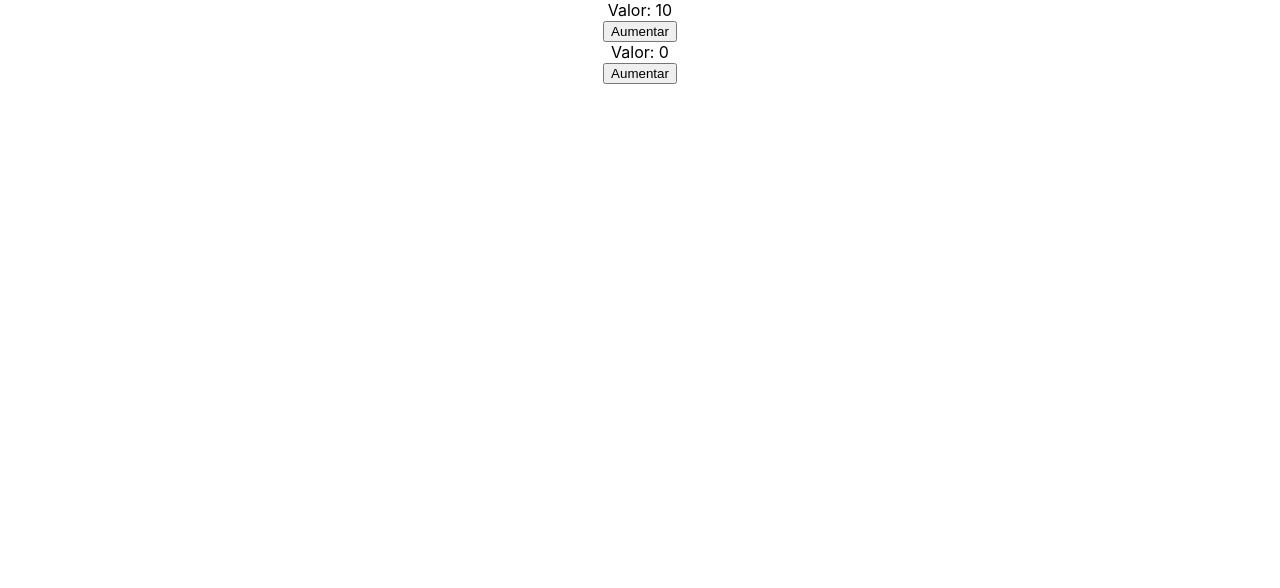
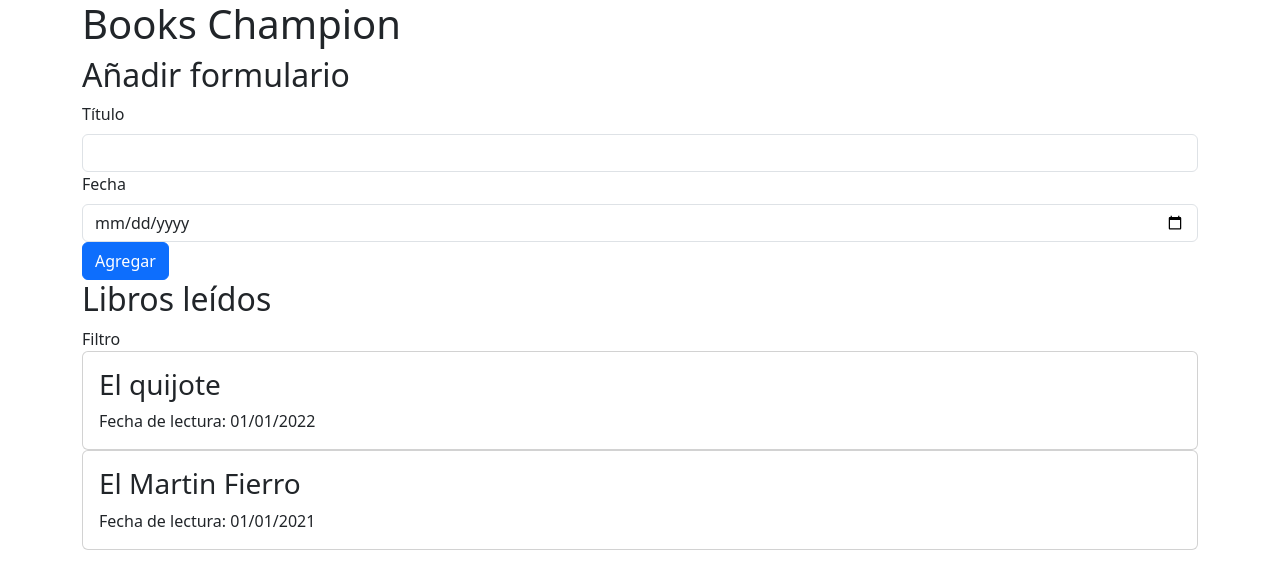
Before and after one commit to p4bl1t0/books_champions_2C_TN_2023, a React (Create React App) app: page / in a window 1280 px wide. Shown: the top 588 px of the page. Built offline with nearby package versions, Linux system fonts and the light colour scheme.

Commit message:
agregar libros (manejo de estado)

```diff
--- a/package.json
+++ b/package.json
@@ -6,7 +6,9 @@
     "@testing-library/jest-dom": "^5.17.0",
     "@testing-library/react": "^13.4.0",
     "@testing-library/user-event": "^13.5.0",
+    "bootstrap": "^5.3.1",
     "react": "^18.2.0",
+    "react-bootstrap": "^2.8.0",
     "react-dom": "^18.2.0",
     "react-scripts": "5.0.1",
     "web-vitals": "^2.1.4"
--- a/src/App.css
+++ b/src/App.css
@@ -1,5 +1,5 @@
 .App {
-  text-align: center;
+  /* text-align: center; */
 }
 
 .App-logo {
--- a/src/App.js
+++ b/src/App.js
@@ -1,23 +1,24 @@
-import logo from './logo.svg';
+
+import { useState } from 'react';
+import 'bootstrap/dist/css/bootstrap.min.css';
 import './App.css';
-import OurComponent from './components/OurComponent';
-import ShowFullName from './components/ShowFullName';
-import Contador from './components/Contador';
+import BookForm from './components/BookForm';
+import BookList from './components/BookList/BookList';
+const initialBooks = [
+    { title: 'El quijote', dateRead: '2022-01-01' },
+    { title: 'El Martin Fierro', dateRead: '2021-01-01' }
+];
 function App (argumentos) {
-  /*
-    cuerpo de funcion: la logica del componente
-  */
-  // retorno JSX (bastante parecido a HTML): representacion - declarativa - de la UI
-  /* return (
-    createElement('div', argumentos, [
-      createElement('header', argumentos, [ ... ])
-    ])
-  ) */
-  console.log('cuerpo del App');
+  const [ books, setBooks ] = useState(initialBooks);
+  const onBookSubmitHandler = (book) => {
+    console.log(book);
+    setBooks((books) => [...books, book]);
+  }
   return (
-    <div className="App">
-      <Contador valorInicial={10} />
-      <Contador valorInicial={0} />
+    <div className="container">
+      <h1>Books Champion</h1>
+      <BookForm onFormSubmit={onBookSubmitHandler} />
+      <BookList books={books} />
     </div>
   );
 }
--- /dev/null
+++ b/src/components/BookForm.js
@@ -0,0 +1,49 @@
+import { useState } from "react"
+
+export default function BookForm ({ onFormSubmit }) {
+    const [ title, setTitle ] = useState('');
+    const [ date, setDate ] = useState('');
+    const onTitleChangeHandler = (event) => { // event = Evento del DOM
+        setTitle(event.target.value);
+    };
+    const onDateChangeHandler = (event) => { // event = Evento del DOM
+        setDate(event.target.value);
+    };
+    const onAddClickHandler = () => {
+        let book = { title: title, dateRead: date };
+        // addFun((books) => [...books, book]);
+        onFormSubmit(book);
+        setTitle('');
+        setDate('');
+    }
+    return (
+        <form>
+            <div>
+                <h2>Añadir formulario</h2>
+                <div>
+                    <label htmlFor="title" className="form-label">Título</label>
+                    <input
+                        id="title"
+                        type="text"
+                        className="form-control"
+                        value={title}
+                        onChange={onTitleChangeHandler}
+                    />
+                </div>
+                <div>
+                    <label htmlFor="dateRead" className="form-label">Fecha</label>
+                    <input
+                        id="dateRead"
+                        type="date"
+                        className="form-control"
+                        value={date}
+                        onChange={onDateChangeHandler}
+                    />
+                </div>
+                <button type="button" onClick={onAddClickHandler} className="btn btn-primary">
+                    Agregar
+                </button>
+            </div>
+        </form>
+    )
+}
--- /dev/null
+++ b/src/components/BookList/BookItem.js
@@ -0,0 +1,13 @@
+import { formatDate } from "../../utils/dateUtils";
+
+export default function BookItem ({ book }) {
+    return (
+        <div className="card">
+            <div className="card-body">
+            <h3 className="card-title">{ book.title }</h3>
+            <div>Fecha de lectura: { formatDate(book.dateRead) }</div>
+            </div>
+        </div>
+
+    )
+}
--- /dev/null
+++ b/src/components/BookList/BookList.js
@@ -0,0 +1,14 @@
+import BookItem from "./BookItem";
+import BooksFilter from "./BooksFilter";
+
+export default function BookList ({ books }) {
+    return (
+        <div>
+            <h2>Libros leídos</h2>
+            <BooksFilter />
+            { books.map((item, index) => (
+                <BookItem key={index} book={item} />
+            ))}
+        </div>
+    )
+}
--- /dev/null
+++ b/src/components/BookList/BooksFilter.js
@@ -0,0 +1,3 @@
+export default function BooksFilter () {
+    return (<div>Filtro</div>)
+}
--- /dev/null
+++ b/src/utils/dateUtils.js
@@ -0,0 +1,3 @@
+export function formatDate (dateString) {
+    return new Date(dateString).toLocaleDateString('es-AR', { day: '2-digit', month: '2-digit', year: 'numeric' });
+}
```
Also changed, not shown: 1 other file (tests, documents, lock files or other folders).
